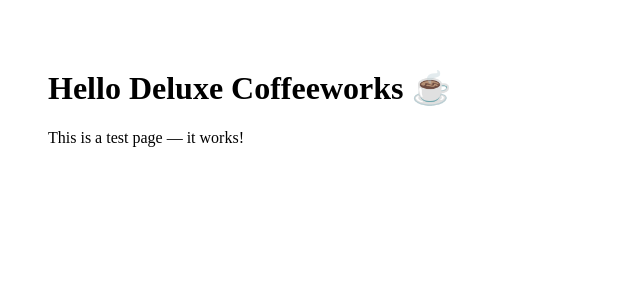
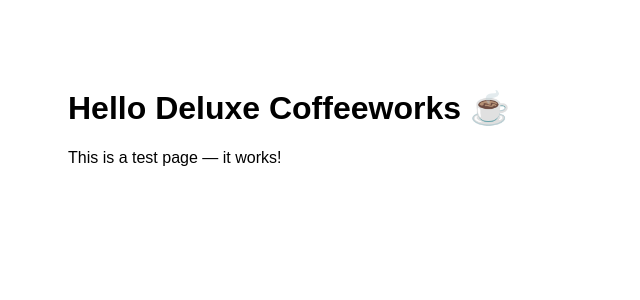
Before and after one commit to orders-star/4reo-ordering, a Next.js app: page / in a window 1280 px wide. Shown: the top 300 px of the page, without its empty margins (0-640 px from the left). Built offline with nearby package versions, Linux system fonts and the light colour scheme.

Commit message:
Create layout.jsx

```diff
--- /dev/null
+++ b/app/layout.jsx
@@ -0,0 +1,14 @@
+export const metadata = {
+  title: "Deluxe Coffeeworks — Orders",
+  description: "Simple order page (no payment).",
+};
+
+export default function RootLayout({ children }) {
+  return (
+    <html lang="en">
+      <body style={{ fontFamily: "sans-serif", padding: "20px" }}>
+        {children}
+      </body>
+    </html>
+  );
+}
```
